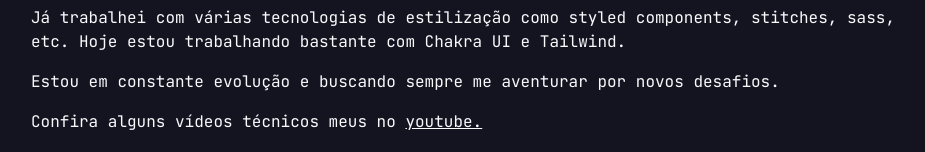
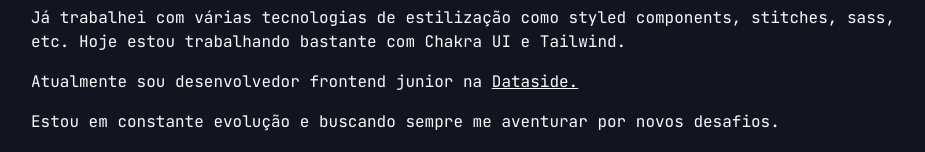
Before and after one commit to ovinidev/PortfolioNext, a Next.js app: page / in a window 1280 px wide. Shown: the part 390-542 px from the top of the page, without its empty margins (161-1086 px from the left). Built offline with nearby package versions, Linux system fonts and the light colour scheme.

Commit message:
feat: update link

```diff
--- a/src/app/page.tsx
+++ b/src/app/page.tsx
@@ -4,7 +4,7 @@ import Typewriter from "typewriter-effect";
 export default function Home() {
   return (
     <main className="flex min-h-screen flex-col items-center justify-start space-y-14 bg-background py-14 text-slate-50">
-      <div className=" flex flex-col items-center space-y-3">
+      <div className="flex flex-col items-center space-y-3">
         <Typewriter
           options={{
             wrapperClassName: "font-bold",
@@ -22,6 +22,7 @@ export default function Home() {
           src="https://github.com/ovinidev.png"
         />
       </div>
+
       <section className="flex w-full flex-col items-start space-y-4 px-8 sm:w-[40rem] lg:w-[60rem]">
         <p>
           Olá, meu nome é Vinícius, tenho 21 anos e sou desenvolvedor frontend a
@@ -35,6 +36,17 @@ export default function Home() {
           Já trabalhei com várias tecnologias de estilização como styled
           components, stitches, sass, etc. Hoje estou trabalhando bastante com
           Chakra UI e Tailwind.
+        </p>
+        <p>
+          Atualmente sou desenvolvedor frontend junior na{" "}
+          <a
+            className="underline"
+            href="https://www.linkedin.com/company/dataside-data-ia"
+            target="_blank"
+            rel="noreferrer"
+          >
+            Dataside.
+          </a>
         </p>
         <p>
           Estou em constante evolução e buscando sempre me aventurar por novos
@@ -52,6 +64,7 @@ export default function Home() {
           </a>
         </p>
       </section>
+
       <div className="text-secondary flex items-center space-x-4">
         <a
           href="https://www.linkedin.com/in/vinimedeiros13"
```
